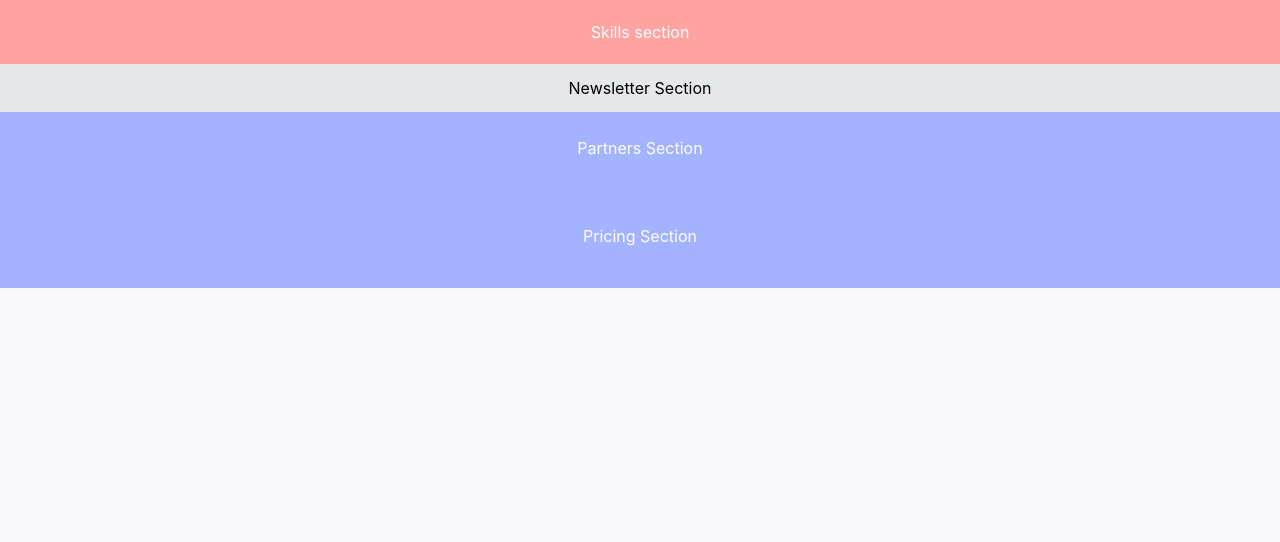
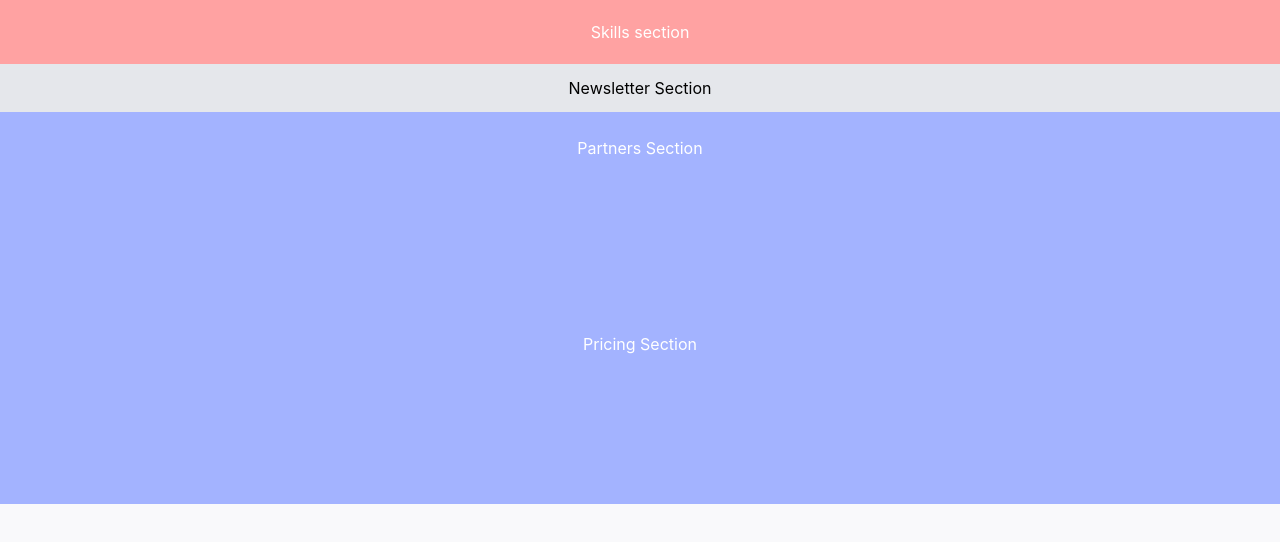
Before and after one commit to Reham-Abdelaleem/task-2-session-4, a Next.js app: page / in a window 1280 px wide. Shown: the top 542 px of the page. Built offline with nearby package versions, Linux system fonts and the light colour scheme.

Commit message:
style(pricing): center content vertically and horizontally and update section height

```diff
--- a/src/components/organisms/PricingSection.tsx
+++ b/src/components/organisms/PricingSection.tsx
@@ -2,6 +2,6 @@ import React from 'react'
 
 export default function PricingSection() {
    return (
-      <div className='w-full p-10 text-white text-center font-2xl bg-indigo-300'>Pricing Section</div>
+      <div className='w-full flex justify-center items-center p-10 text-white text-center font-3xl bg-indigo-300 min-h-[40vh]'>Pricing Section</div>
    )
 }
```
